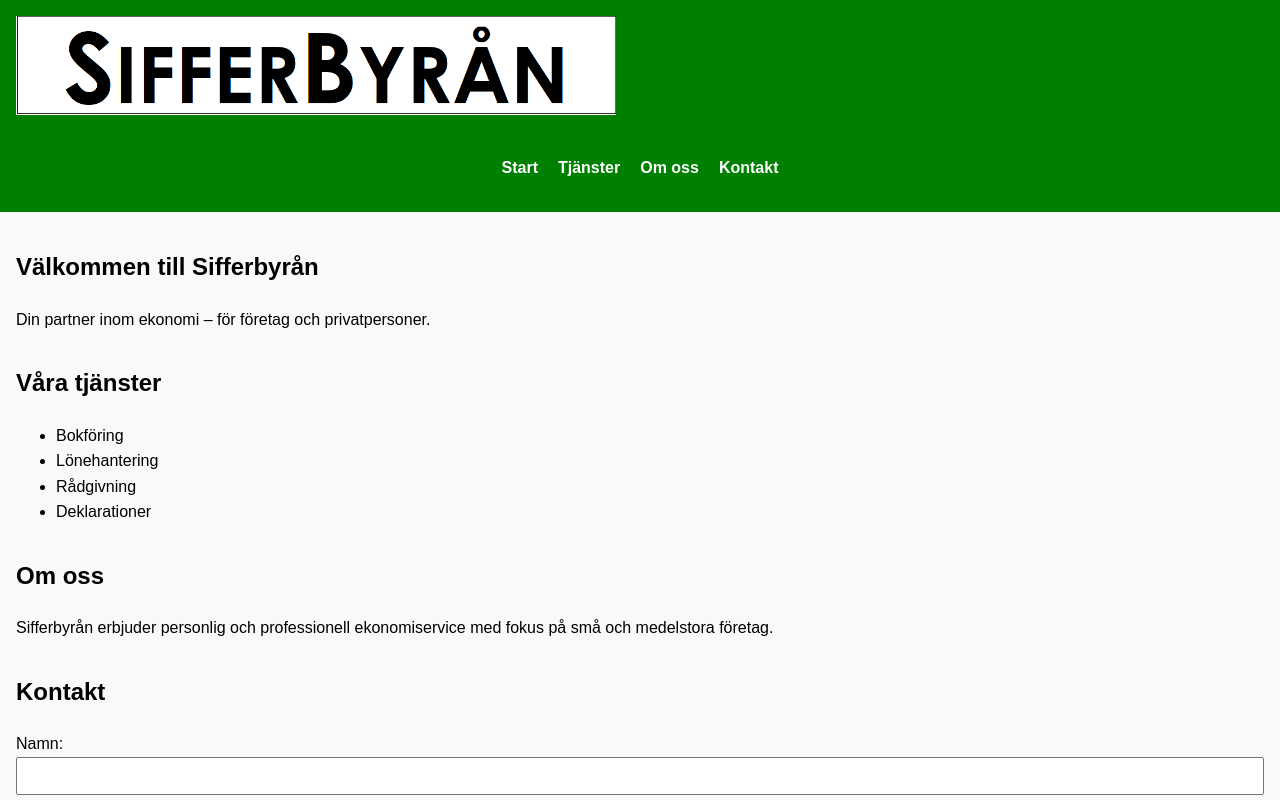
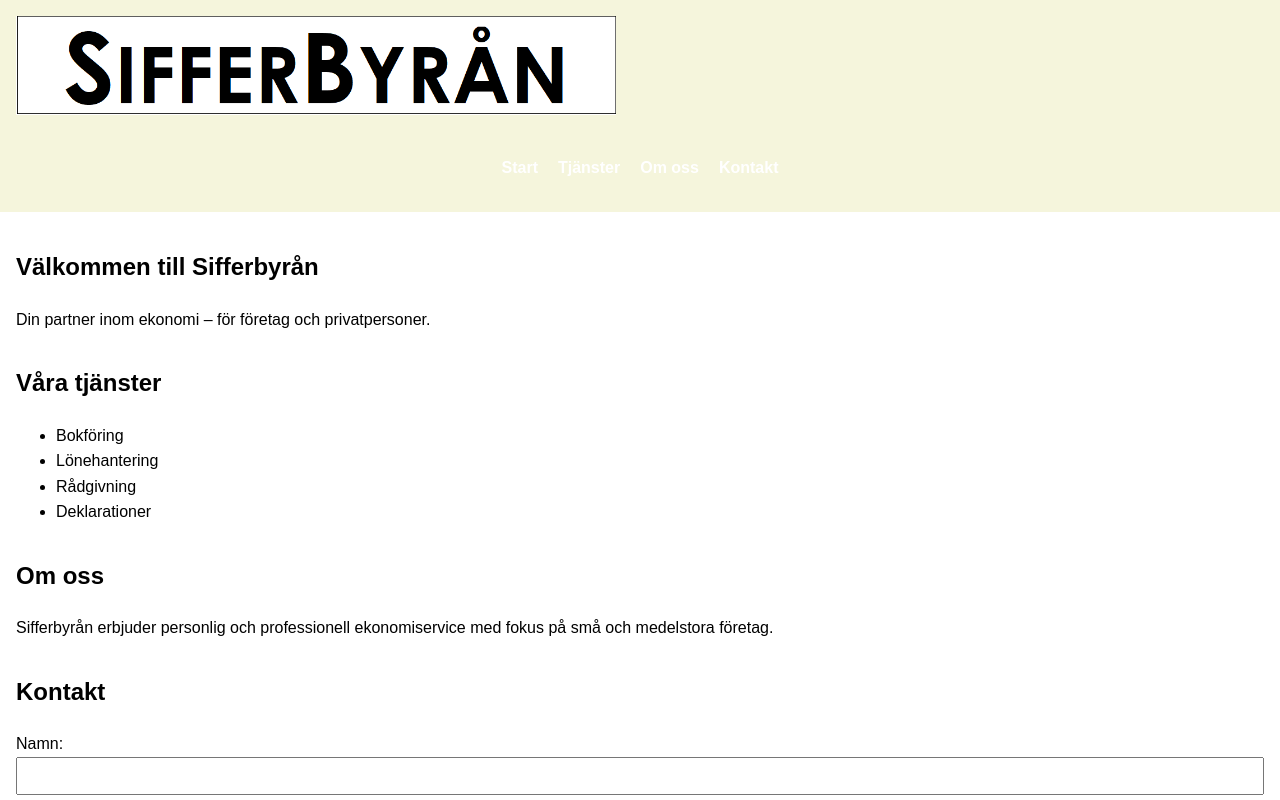
Before and after one commit to Sifferbyran/sifferbyran-webb, a plain HTML site: page index.html in a window 1280 px wide. Shown: the top 800 px of the page. Drawn offline with Linux system fonts and the light colour scheme.

Commit message:
Update style.css

```diff
--- a/style.css
+++ b/style.css
@@ -3,11 +3,11 @@ body {
   margin: 0;
   padding: 0;
   line-height: 1.6;
-  background-color: #f9f9f9;
+  background-color: white;
 }
 
 header {
-  background-color: green;
+  background-color: beige;
   color: white;
   padding: 1rem;
   text-align: left;
```
